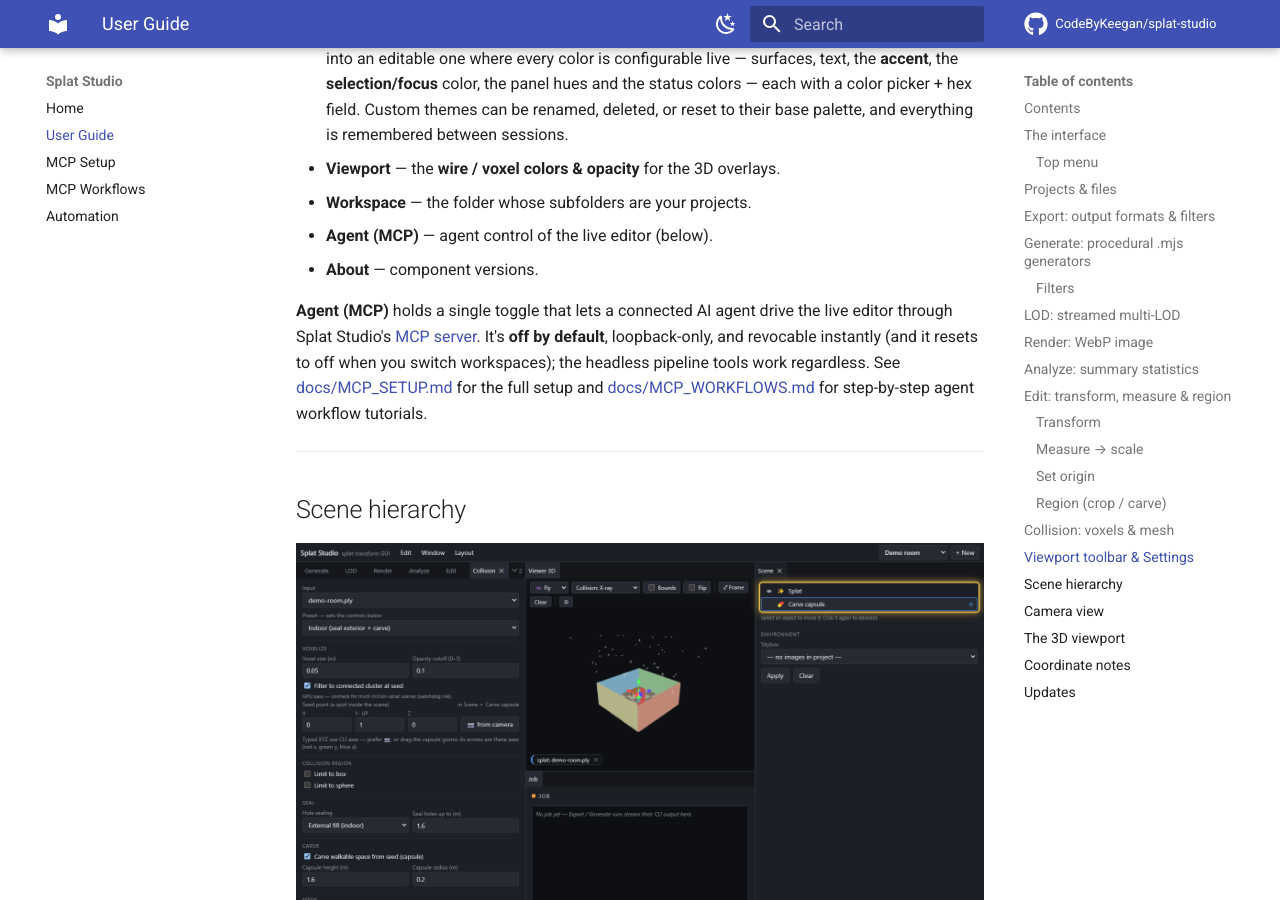
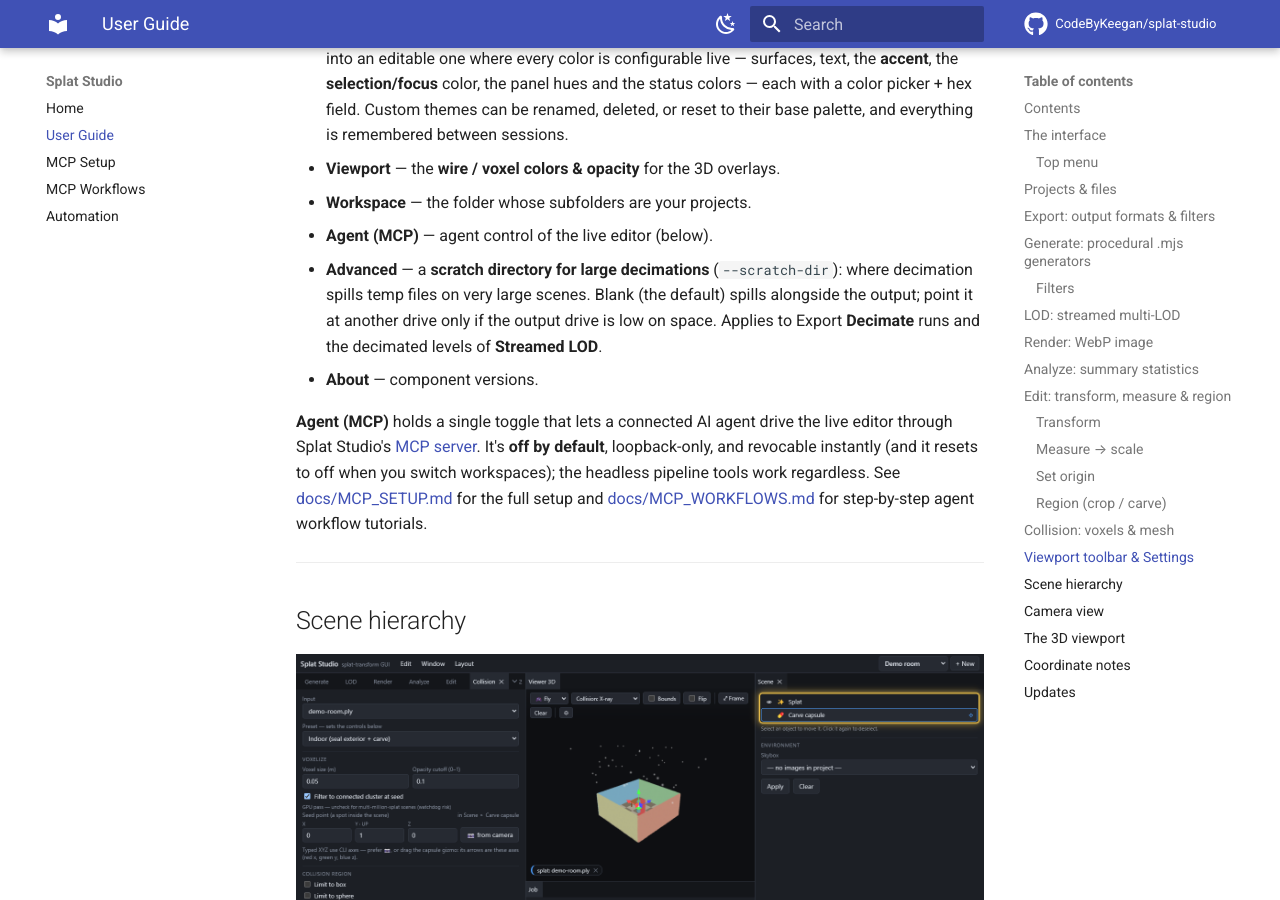
Before and after one commit to CodeByKeegan/splat-studio, an MkDocs documentation site: the page built from docs/USER_GUIDE.md, in a window 1280 px wide and 900 px high, scrolled down 17392 px. Built offline with MkDocs 1.6.1 and Material for MkDocs 9.7.7, drawn with Linux system fonts in a browser that asks for light colours; comment, search, counter and statistics services are not loaded.

Commit message:
docs: user guide entry for the Advanced scratch-directory setting
Co-Authored-By: Claude <noreply@anthropic.com>

```diff
--- a/docs/USER_GUIDE.md
+++ b/docs/USER_GUIDE.md
@@ -424,6 +424,10 @@ buttons in the [Scene panel](#scene-hierarchy)**.
 - **Viewport** — the **wire / voxel colors & opacity** for the 3D overlays.
 - **Workspace** — the folder whose subfolders are your projects.
 - **Agent (MCP)** — agent control of the live editor (below).
+- **Advanced** — a **scratch directory for large decimations** (`--scratch-dir`): where
+  decimation spills temp files on very large scenes. Blank (the default) spills
+  alongside the output; point it at another drive only if the output drive is low on
+  space. Applies to Export **Decimate** runs and the decimated levels of **Streamed LOD**.
 - **About** — component versions.
 
 **Agent (MCP)** holds a single toggle that lets a connected AI agent drive the live
```
